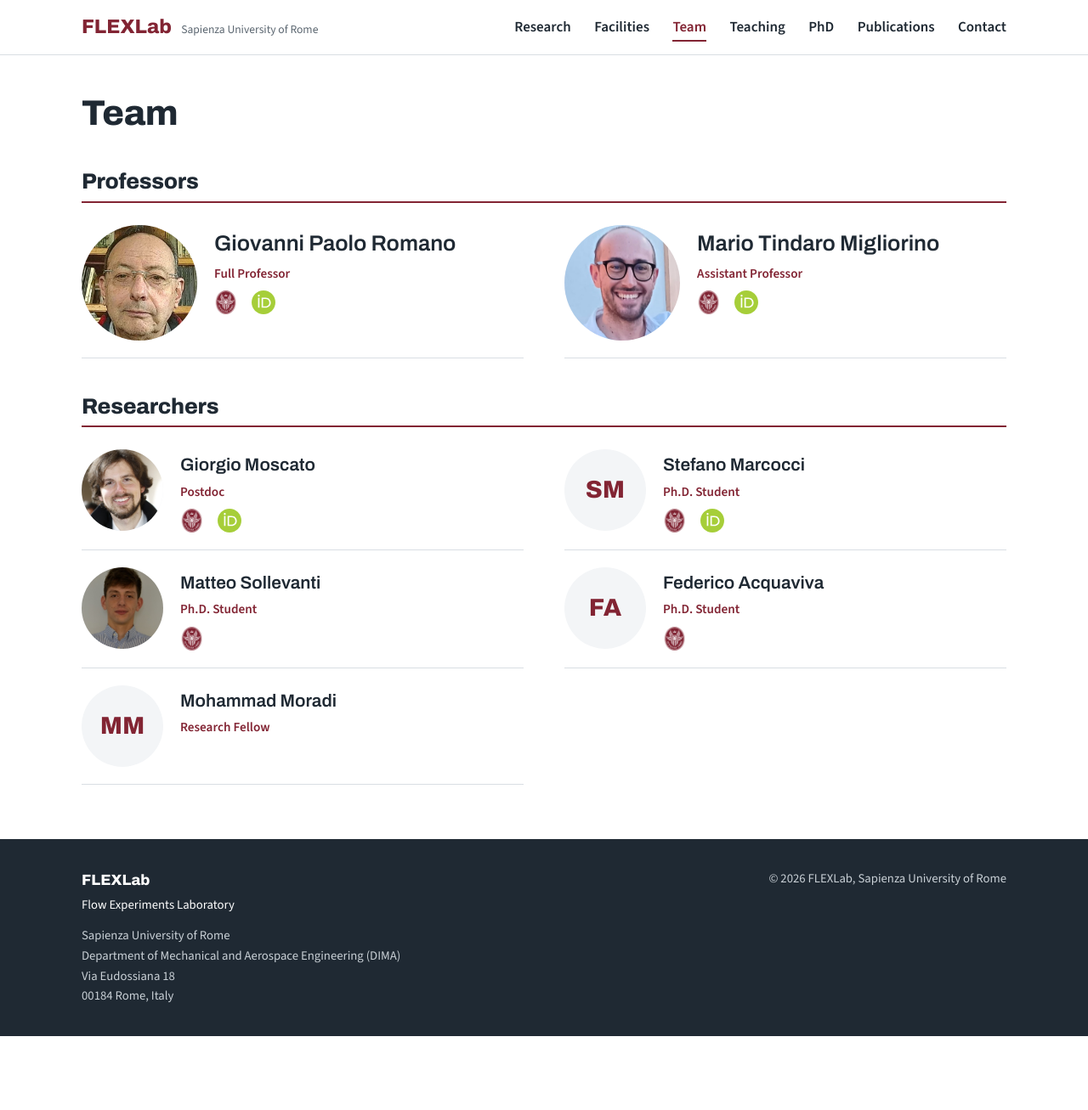
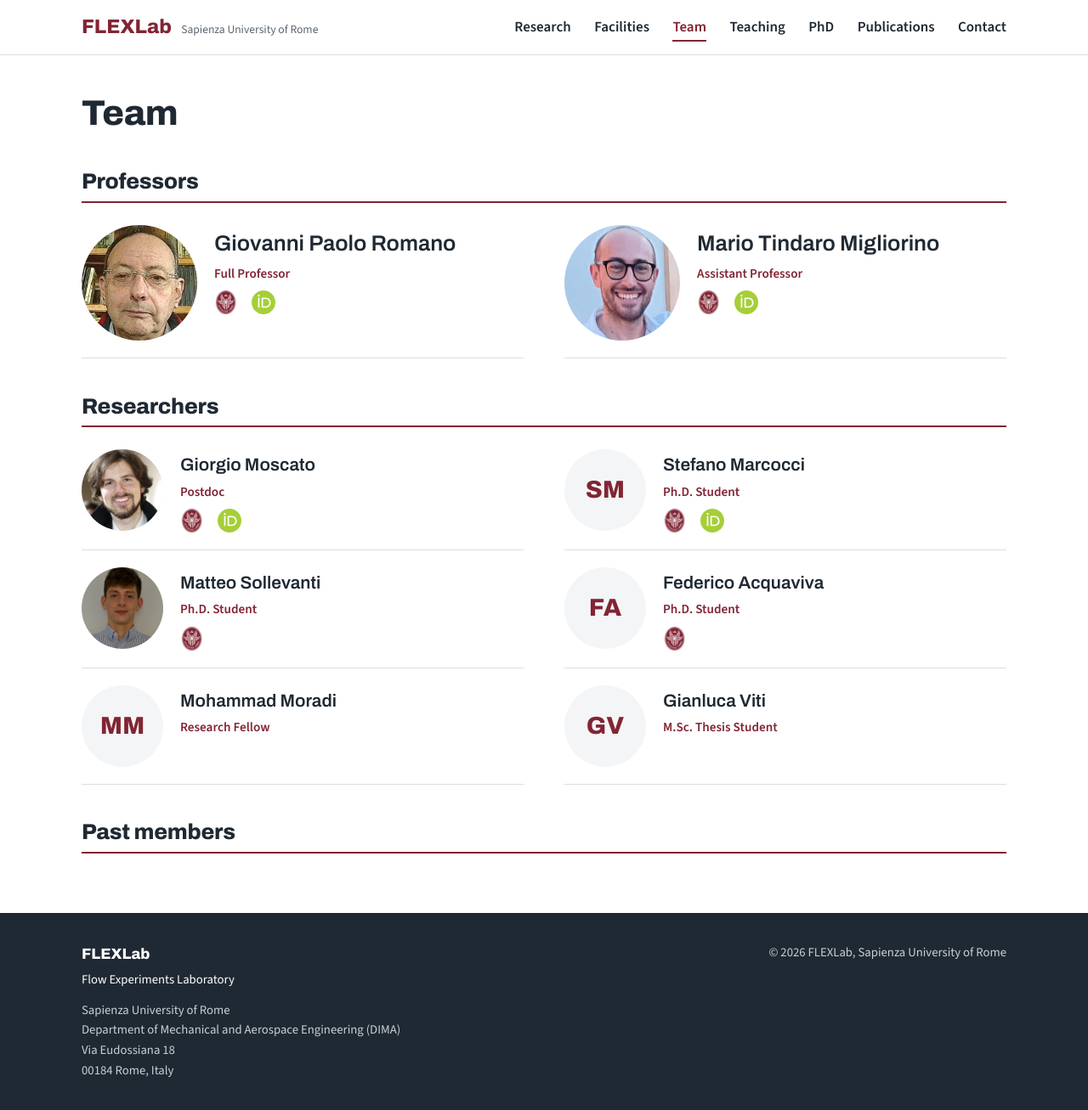
Before and after one commit to FLEXLab-Sapienza/FLEXLab-Sapienza.github.io, a Jekyll site: the page built from team.html, in a window 1280 px wide and 1307 px high. Shown: the whole window at 85% size. Built offline with Jekyll 4.4.1, drawn with Linux system fonts in a browser that asks for light colours.

Commit message:
Team: add Gianluca Viti (M.Sc. thesis student) and empty Past members section
Co-Authored-By: Claude Opus 5.5 <noreply@anthropic.com>

```diff
--- a/_data/members.yml
+++ b/_data/members.yml
@@ -3,7 +3,7 @@
 #   photo     file name in assets/img/people/ (square JPG ~400px); initials are shown otherwise
 #   sapienza  personal Sapienza page (corsidilaurea or phd.uniroma1.it profile)
 #   orcid     ORCID URL (shown as icon, like sapienza); scholar, website (URLs, shown as text)
-# lead: true shows the group with larger cards.
+# lead: true shows the group with larger cards. show_empty: true shows the heading even with no people.
 - section: Professors
   lead: true
   people:
@@ -39,8 +39,11 @@
       sapienza: https://phd.uniroma1.it/web/FEDERICO-ACQUAVIVA_nP1939092_EN.aspx
     - name: Mohammad Moradi
       role: Research Fellow
+    - name: Gianluca Viti
+      role: M.Sc. Thesis Student
 
-- section: Alumni
+- section: Past members
+  show_empty: true
   people: []
   # - name: First Last
   #   role: PhD 2023, now at Company
--- a/team.html
+++ b/team.html
@@ -4,7 +4,7 @@ title: Team
 permalink: /team/
 ---
 {% for group in site.data.members %}
-{% if group.people.size > 0 %}
+{% if group.people.size > 0 or group.show_empty %}
 <section class="team-group">
   <h2>{{ group.section }}</h2>
   <div class="people{% if group.lead %} is-lead{% endif %}">
```
